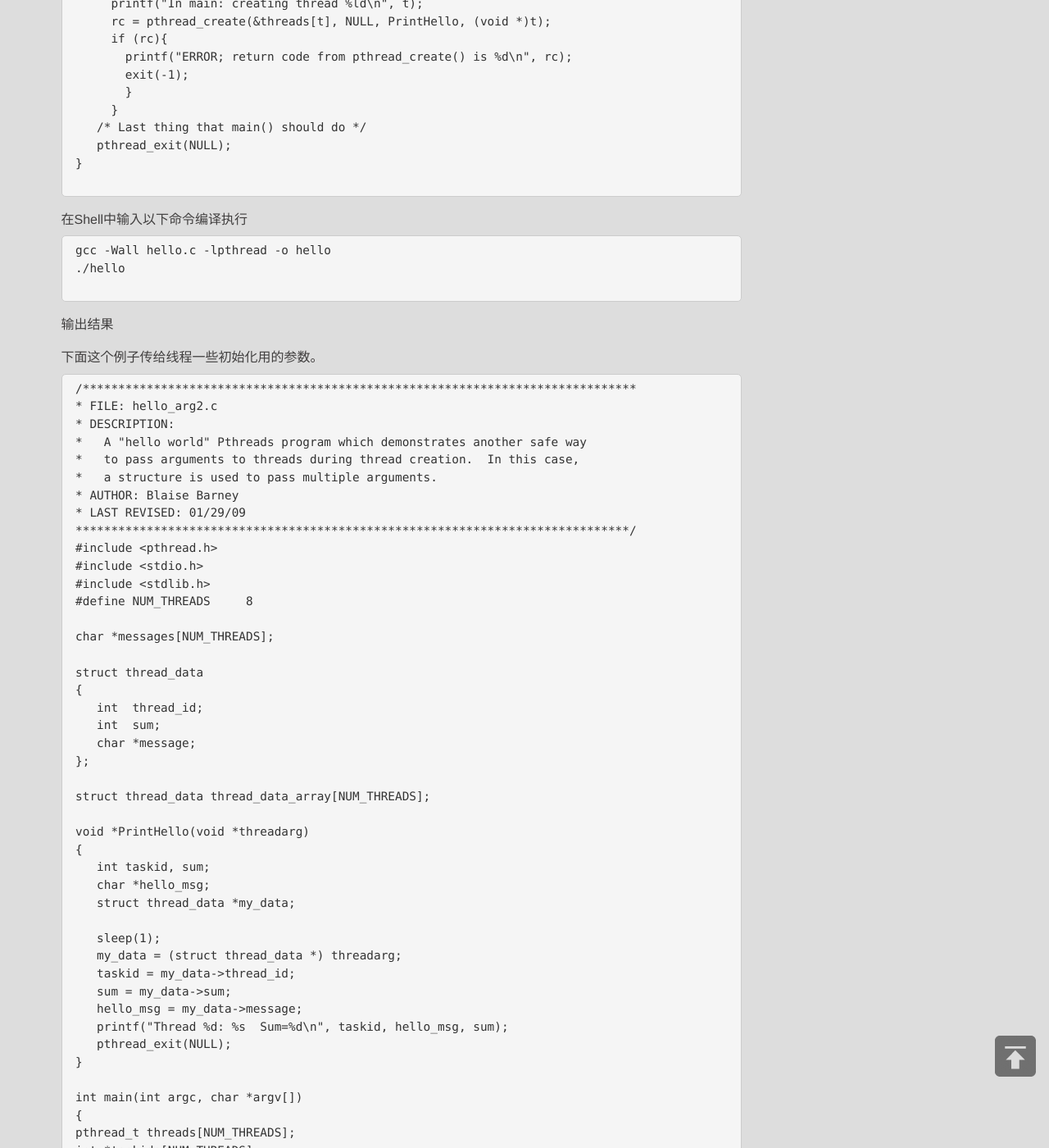
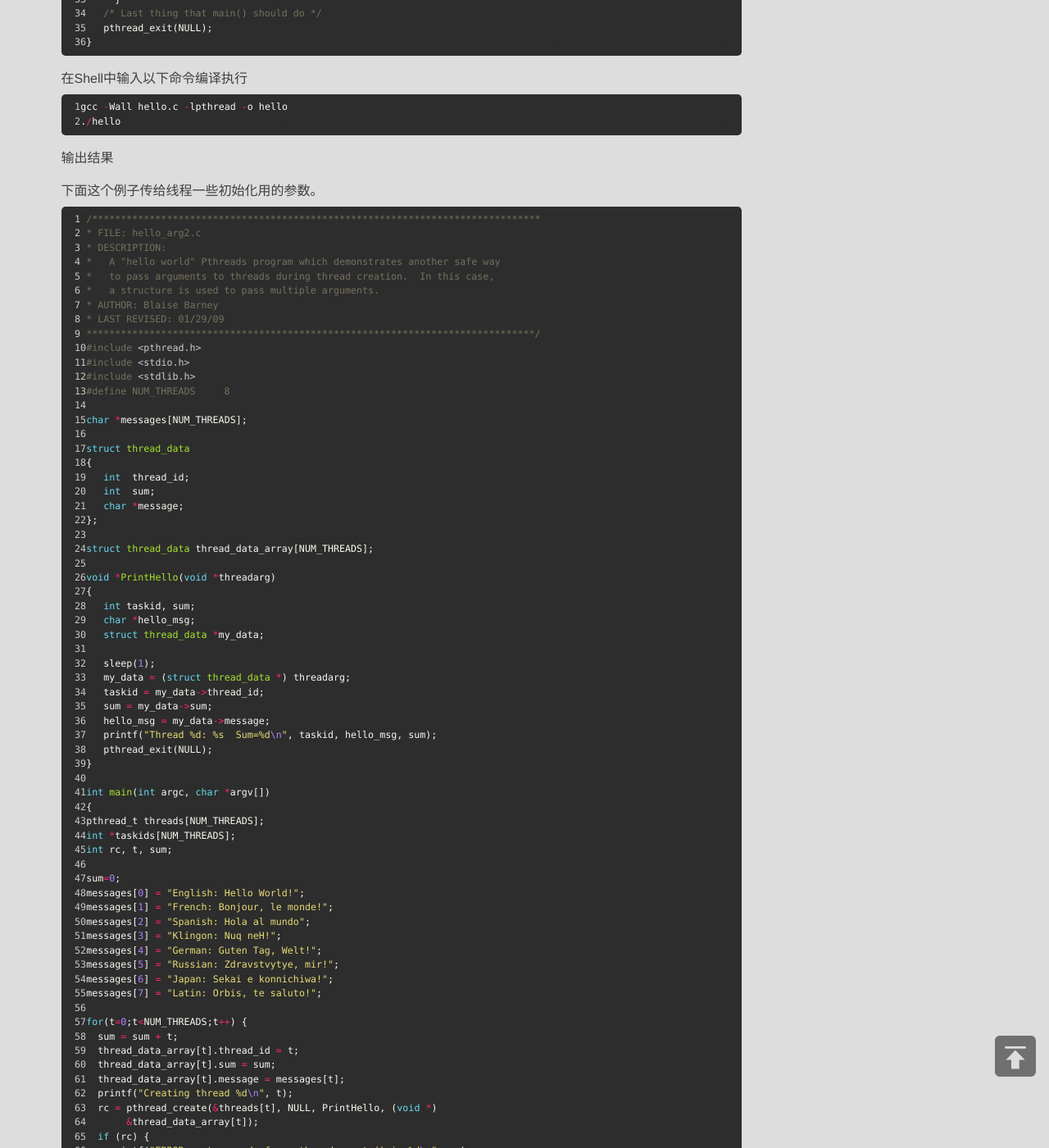
Before and after one commit to hanbingyan/hanbingyan.github.io, a Jekyll site: the page built from _posts/2016-03-07-pthread_on_linux.md, in a window 1280 px wide and 1400 px high, scrolled down 1533 px. Shown: the whole window at 82% size. Built offline with Jekyll 4.4.1, drawn with Linux system fonts in a browser that asks for light colours; comment, search, counter and statistics services are not loaded; some of the changed text lies outside the part shown.

Commit message:
Update 2016-03-07-pthread_on_linux.md

````diff
--- a/_posts/2016-03-07-pthread_on_linux.md
+++ b/_posts/2016-03-07-pthread_on_linux.md
@@ -44,7 +44,7 @@ int pthread_cancel (pthread_t thread)
 
 看一个例子：
 
-```CPP
+```cpp
 /******************************************************************************
 * FILE: hello.c
 * DESCRIPTION:
@@ -81,21 +81,20 @@ int main(int argc, char *argv[])
    /* Last thing that main() should do */
    pthread_exit(NULL);
 }
-
 ```
 在Shell中输入以下命令编译执行
 
-```CPP
+```cpp
 gcc -Wall hello.c -lpthread -o hello
 ./hello
-
 ```
 输出结果
 
 
 
 下面这个例子传给线程一些初始化用的参数。
-```CPP
+
+```cpp
 /******************************************************************************
 * FILE: hello_arg2.c
 * DESCRIPTION:
@@ -196,7 +195,7 @@ pthread_attr_getdetachstate (attr,detachstate)
 
 下面看一个例子，可以具体体会显式地设置一个线程为joinable的过程。
 
-```CPP
+```cpp
 #include <stdio.h>
 #include <stdlib.h>
 #include <pthread.h>
@@ -251,7 +250,6 @@ printf("Main: program completed. Exiting.\n");
 
 pthread_exit(NULL);
 }
-
 ```
 
 堆栈管理 （Stack Management）
@@ -267,8 +265,7 @@ POSIX标准没有规定一个线程的堆栈大小。安全可移植的程序不
 
 
 
-```CPP
-
+```cpp
 #include<stdlib.h>
 #include <pthread.h>
 #include <stdio.h>
@@ -318,7 +315,6 @@ int main(int argc, char *argv[])
    printf("Created %ld threads.\n", t);
    pthread_exit(NULL);
 }
-
 ```
 
 
@@ -360,7 +356,7 @@ phtread_mutex_unlock(pthread_mutex_t *mutex)
 
  下面是一个利用多线程进行向量点乘的程序。
 
-```CPP
+```cpp
 /*****************************************************************************
 * FILE: dotprod_mutex.c
 * DESCRIPTION:
@@ -533,7 +529,7 @@ pthread_cond_signal() 函数结束时，必须解锁mutex，以供pthread_cond_w
 
 下面是一个例子：
 
-```CPP
+```cpp
 /******************************************************************************
 * FILE: condvar.c
 * DESCRIPTION:
````
